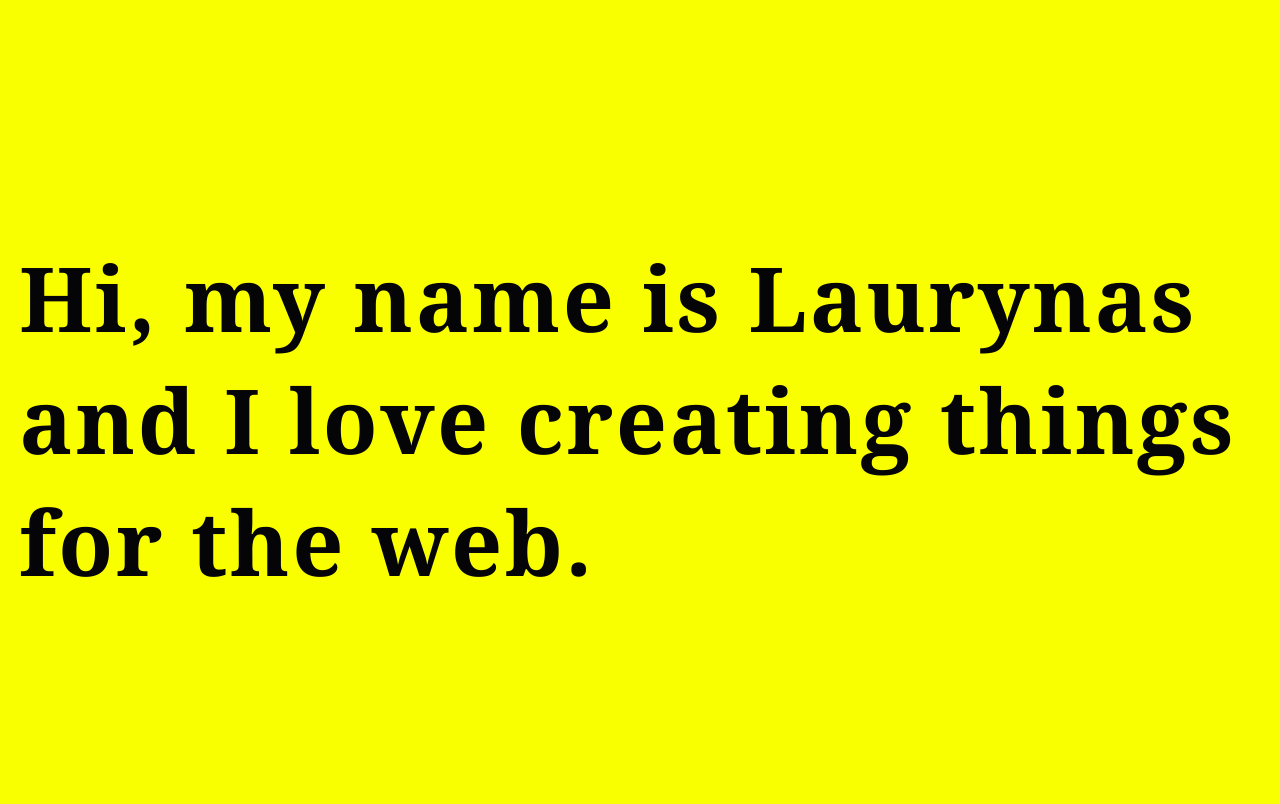
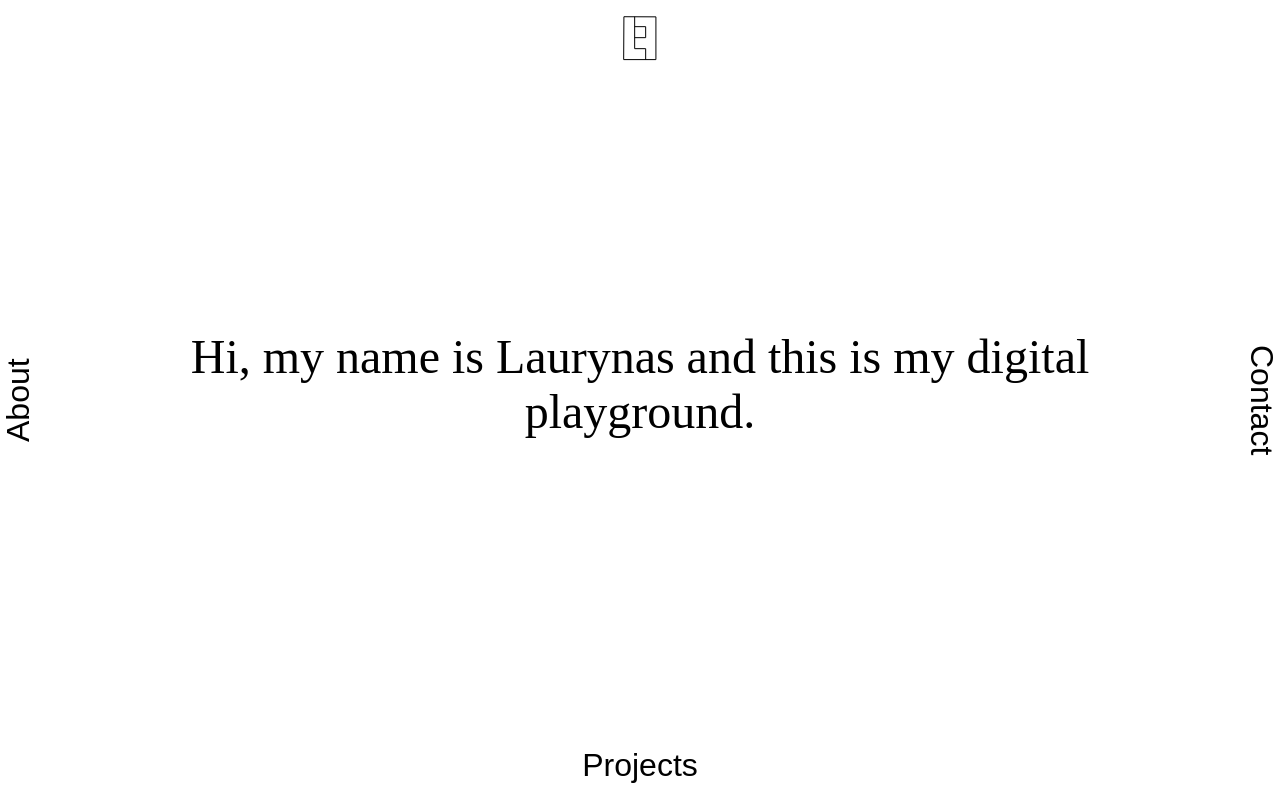
Before and after one commit to laurynas-au/laurynas-au.github.io, a plain HTML site: page index.html in a window 1280 px wide. Shown: the top 804 px of the page. Drawn offline with nearby package versions, Linux system fonts and the light colour scheme; a web font is replaced by a local one.

Commit message:
initial commit v2

```diff
--- a/index.html
+++ b/index.html
@@ -3,20 +3,44 @@
 <head>
     <meta charset="UTF-8">
     <meta name="viewport" content="width=device-width, initial-scale=1.0">
-    <meta http-equiv="X-UA-Compatible" content="ie=edge">
+    <link href="https://fonts.googleapis.com/css2?family=Anaheim&display=swap" rel="stylesheet">
     <link rel="stylesheet" href="style.css">
-    <title>Laurynas Aukstuolis - portfolio</title>
-    <link href="https://fonts.googleapis.com/css?family=Open+Sans&display=swap" rel="stylesheet">
-  </head>
-  <body>
-<div class="wrapper">
-    <section id="intro-section" class="full-height-section yellow-bg">
-           <h1 class="intro-text">Hi, my name is Laurynas and I love creating things for the web.</h1>
-    </section>
-    <section id="about-section" class="full-height-section dark-gradient-bg light-text">
-      <h3 class="big-section-text mx-extra">My background is in printing technologies where over the years I helped designers from all over the world to convey their visions into various forms of printed matter. But I’m just as passionate about the digital world - web design and development - and this is my <span class="yellow-highlight-border"> digital playground.
-      </span></h3>
-    </section>
-</div>
-   </body>
+    <script type="text/javascript" src="script.js"></script>
+    <title>Laurynas Web Dev Portfolio</title>
+</head>
+<body>
+    <div class="navbar-fixed navbar-left">
+        <a class="navlink navlink-left" href="">About</a>
+    </div>
+    <div class="navbar-fixed navbar-right">
+            <a class="navlink navlink-right" href="">Contact</a>
+    </div>
+    <div class="container flex flex-center">
+        <header class="header-section flex flex-center">
+            <div id="logo">
+                <a href="#top"><img src="img/logov3.svg" alt="Logo"></a>
+            </div>
+        </header>
+
+        <div class="main-section flex flex-center">
+            <div class="hero-area flex flex-center">
+                    <h1>Hi, my name is Laurynas and this is my digital playground.</h1>
+            </div>
+            <div class="arrow-area">
+                <a class="navlink navlink-arrow" href="#top">Projects
+                    <!-- <img src="img/arrow_down.svg" alt="arrow"> -->
+                </a>
+            </div>
+
+        </div>
+    </div>
+    <div class="container flex flex-center">
+        <div class="main-section flex flex-center">
+            <div class="hero-area flex flex-center">
+                    <h1>And this is something else i want to say...</h1>
+            </div>
+        </div>
+    </div>
+    </div>
+</body>
 </html>
--- /dev/null
+++ b/script.js
@@ -0,0 +1 @@
+console.log("Hello World");
--- a/style.css
+++ b/style.css
@@ -1,78 +1,109 @@
 html, body {
+    font-family: sans-serif;
+    background-color: #fff;
+    padding: 0;
+    margin: 0;
+    height: 100%;
+    }
 
-    height: 100%;
-    width: 100%;
-    padding: 0px;
-    margin: 0px;
-    color: rgb(5,5,8);
-    min-width: 240px;
-    font-family: 'Open Sans', sans-serif;
-  }
-
-.wrapper {
-height: 100%;
-width: 100%;
-padding: 0px;
-margin: 0px;
+.flex {
+    display: flex;
 }
 
-.full-height-section {
-  display: flex;
-  height: 100%;
-  align-items: center;
-  padding: 1.5vw;
+.flex-center {
+    justify-content: center;
+    align-items: center;
 }
 
-.intro-text {
-  font-family: Georgia, 'Times New Roman', Times, serif;
-  font-size:calc(2rem + 4.5vw);
-  padding: 0px;
-  letter-spacing: 0.2vw;
+.container {
+    flex-direction: column;
+    height: 100%;
 }
 
-.big-section-text {
-  font-size:calc(0.8rem + 2vw);
+.header-section {
+    height: 5rem;
+    padding: 0;
+    margin: 0;
+    width: 100%;
+}
+
+.main-section {
+
+    flex-grow: 1;
+    flex-direction: column;
+    /* border: 1px solid black; */
+}
+
+.navbar-fixed {
+   text-align: center;
+   position: fixed;
+   height: 100%;
+}
+
+.navbar-left {
+    writing-mode: vertical-lr;
+    -webkit-writing-mode: vertical-lr;
+    -ms-writing-mode: vertical-lr;
+    transform: rotate(-180deg);
 
 }
 
-.yellow-bg {
-  background-color: rgb(250,255,0);
+.navbar-right {
+    writing-mode: vertical-lr;
+    -webkit-writing-mode: vertical-lr;
+    -ms-writing-mode: vertical-lr;
+    right: 0;
 }
 
 
-.dark-bg {
-  background-color: rgb(5,5,8);
-}
+.hero-area {
 
-.light-text {
-  color: rgb(250,250,250);
-}
-.dark-text {
-  color: rgb(5,5,8);
-}
-.yellow-text {
-  color: rgb(250,255,0);
-}
-.yellow-highlight {
-  background-color: rgb(250,255,0);
-  color: rgb(5,5,8);
-}
-.yellow-highlight-border {
-  border-bottom: 3px solid rgb(250,255,0);
+    padding: 10vw;
+    /* border: 1px solid red; */
+    flex-grow: 1;
+    text-align: center;
+
+
 }
 
 
-.light-gradient-bg {
-  background: rgb(25,0,255);
-background: linear-gradient(90deg, rgba(25,0,255,1) 0%, rgba(255,255,255,1) 5%, rgba(255,255,255,1) 95%, rgba(25,0,255,1) 100%);
+.hero-area h1 {
+    font-family: Anaheim;
+    font-weight: 100;
+    font-size: 3rem;
+
+}
+.arrow-area{
+
+    /* border: 1px solid green; */
+    padding: 1rem;
+    height: 5rem;
+    display: flex;
+    align-items: flex-end;
 }
 
-.dark-gradient-bg {
-background: rgb(0,0,255);
-background: linear-gradient(90deg, rgba(0,0,255,1) 0%, rgba(0,0,0,1) 6%, rgba(0,0,0,1) 95%, rgba(25,0,255,1) 100%);
+.navlink {
+    text-decoration: none;
+    color: #000;
+    font-size: 2rem;
+    /* border-left: 0.3rem magenta solid; */
 }
 
-.mx-extra {
-  margin-left:calc(1rem + 6vw);
-  margin-right:calc(1rem + 6vw);
- }
+.navlink-left:hover {
+    border-left: 0.3rem rgb(255, 0, 191) solid;
+}
+
+.navlink-right:hover {
+    border-left: 0.3rem rgb(0, 255, 34) solid;
+}
+
+.navlink-arrow {
+    display: block;
+}
+
+.navlink-arrow:hover::after {
+    content: "v";
+    display: block;
+    text-align: center;
+    color: cyan;
+}
```
Also changed, not shown: img/arrow_down.svg (added), img/logov3.svg (added).
